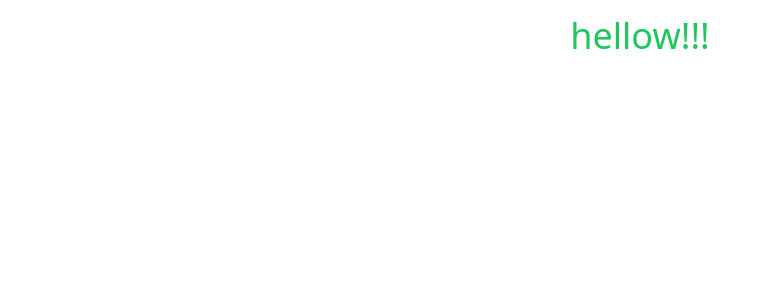
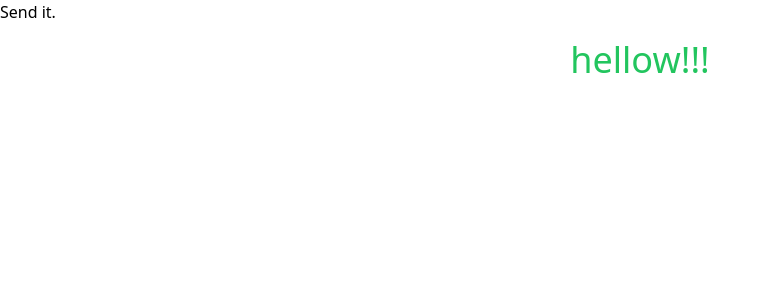
Before and after one commit to zibiv/YVP_2_portit, a Next.js app: page / in a window 1280 px wide. Shown: the top 300 px of the page, without its empty margins (0-769 px from the left). Built offline with nearby package versions, Linux system fonts and the light colour scheme.

Commit message:
Добавление компонента навигации в layout

```diff
--- /dev/null
+++ b/app/auth/Nav.tsx
@@ -0,0 +1,11 @@
+import Link from "next/link"
+
+export default async function Nav() {
+  return (
+    <nav>
+      <Link href={'/'}>
+        <h1>Send it.</h1>
+      </Link>
+    </nav>
+  )
+}
--- a/app/layout.tsx
+++ b/app/layout.jsx
@@ -1,18 +1,20 @@
 import './globals.css'
+import Nav from './auth/Nav'
 
 export const metadata = {
-  title: 'Create Next App',
+  title: 'PORTiT',
   description: 'Generated by create next app',
 }
 
 export default function RootLayout({
-  children,
-}: {
-  children: React.ReactNode
+  children
 }) {
   return (
     <html lang="en">
-      <body>{children}</body>
+      <body>
+        <Nav />
+        {children}
+      </body>
     </html>
   )
 }
```
